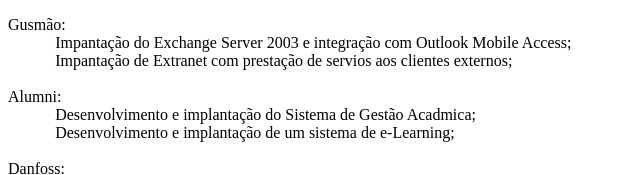
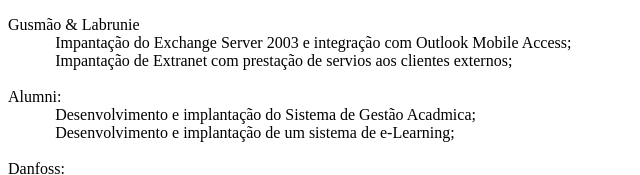
Before and after one commit to brauliolozano/portifolio, a plain HTML site: page index.htm in a window 1280 px wide. Shown: the part 1643-1818 px from the top of the page, 0-640 px from the left. Drawn offline with Linux system fonts and the light colour scheme.

Commit message:
Company name

```diff
--- a/index.htm
+++ b/index.htm
@@ -1141,7 +1141,7 @@
 <p class=MsoNormal style='margin-left:35.4pt'><span lang=PT-BR
 style='color:black'><o:p>&nbsp;</o:p></span></p>
 
-<p class=MsoNormal><span lang=PT-BR style='color:black'>Gusmão:<o:p></o:p></span></p>
+<p class=MsoNormal><span lang=PT-BR style='color:black'>Gusmão & Labrunie<o:p></o:p></span></p>
 
 <p class=MsoNormal style='margin-left:35.4pt'><span lang=PT-BR
 style='color:black'>Impantação do Exchange Server 2003 e integração com
```
